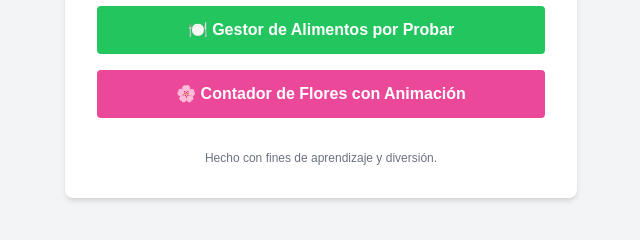
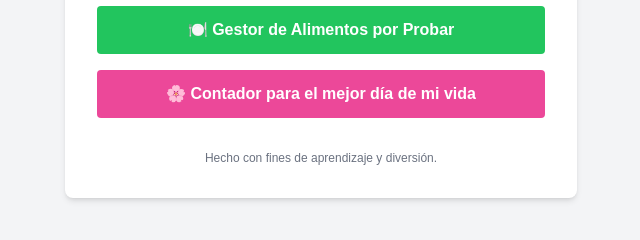
Before and after one commit to kryrmz/kryrmz.github.io, a plain HTML site: page index.html in a window 1280 px wide. Shown: the part 434-674 px from the top of the page, 319-959 px from the left. Drawn offline with nearby package versions, Linux system fonts and the light colour scheme.

Commit message:
Update index.html

```diff
--- a/index.html
+++ b/index.html
@@ -30,7 +30,7 @@
 
             <a href="proyectos/flores.html"
                class="block bg-pink-500 hover:bg-pink-600 text-white font-semibold py-3 px-4 rounded text-center transition duration-200 ease-in-out">
-                🌸 Contador de Flores con Animación
+                🌸 Contador para el mejor día de mi vida
             </a>
 
         </div>
```
